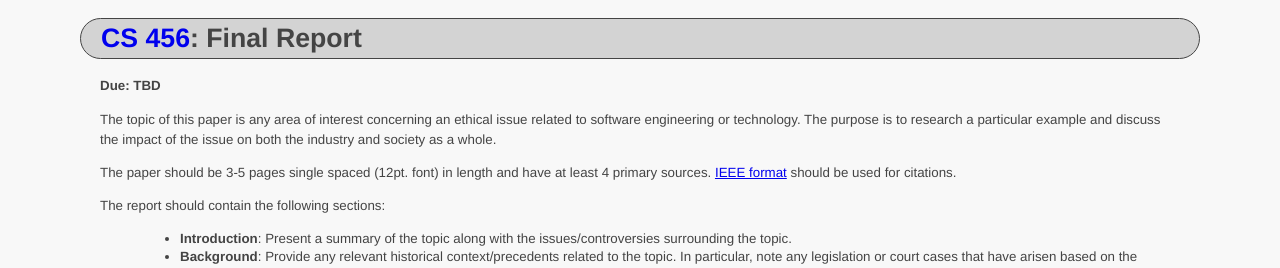
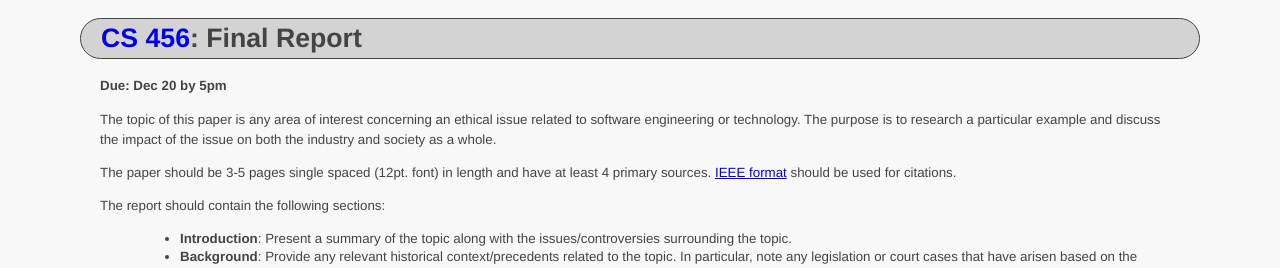
Before and after one commit to ycpcs/cs456-fall2016, a Jekyll site: the page built from finalreport.md, in a window 1280 px wide. Shown: the top 268 px of the page. Built offline with Jekyll 4.4.1, drawn with Linux system fonts in a browser that asks for light colours.

Commit message:
add paper due date
add paper due date

```diff
--- a/finalreport.md
+++ b/finalreport.md
@@ -3,7 +3,7 @@ layout: default
 title: "Final Report"
 ---
 
-**Due: TBD**
+**Due: Dec 20 by 5pm**
 
 The topic of this paper is any area of interest concerning an ethical issue related to software engineering or technology. The purpose is to research a particular example and discuss the impact of the issue on both the industry and society as a whole.
 
```
